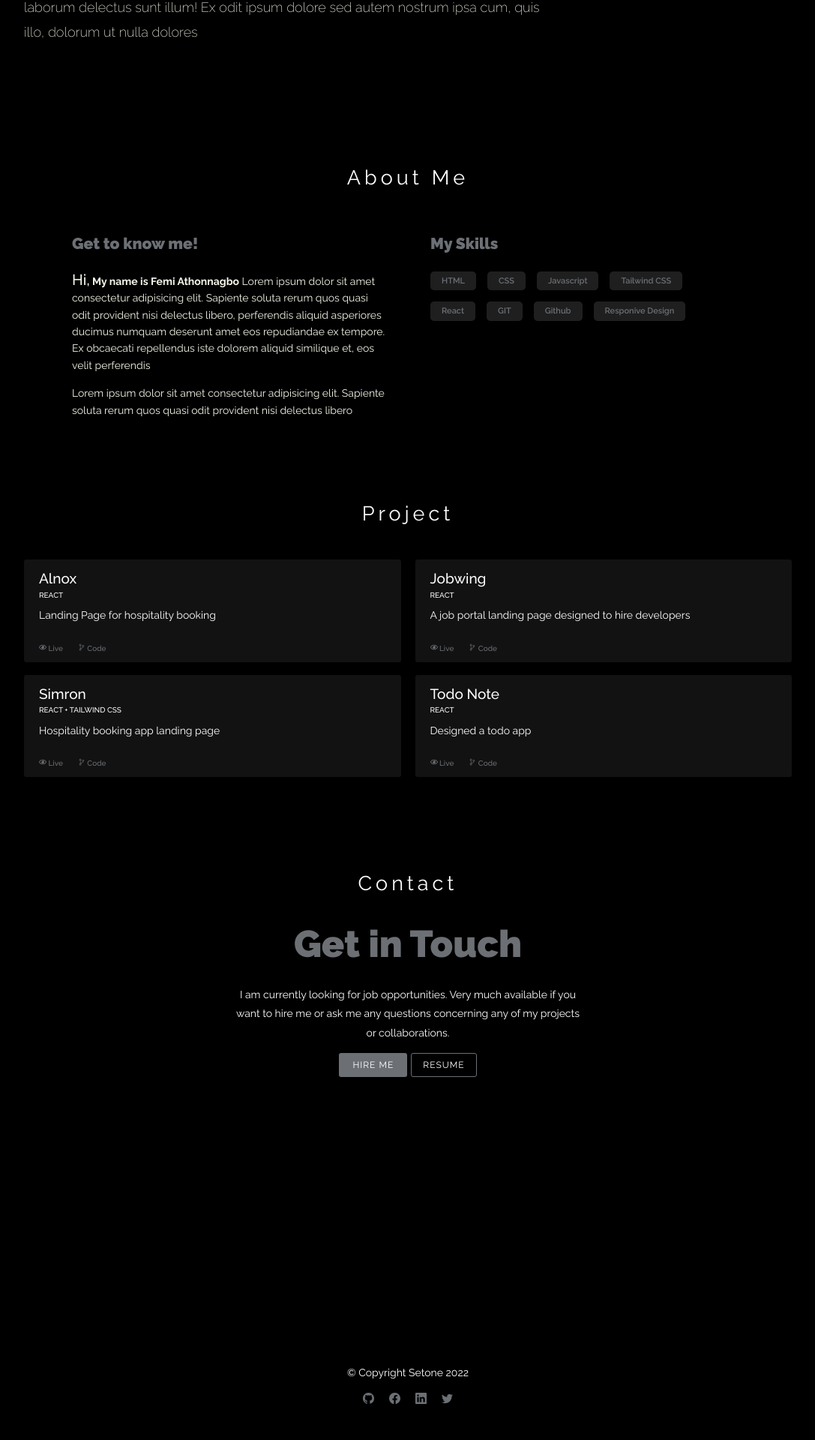
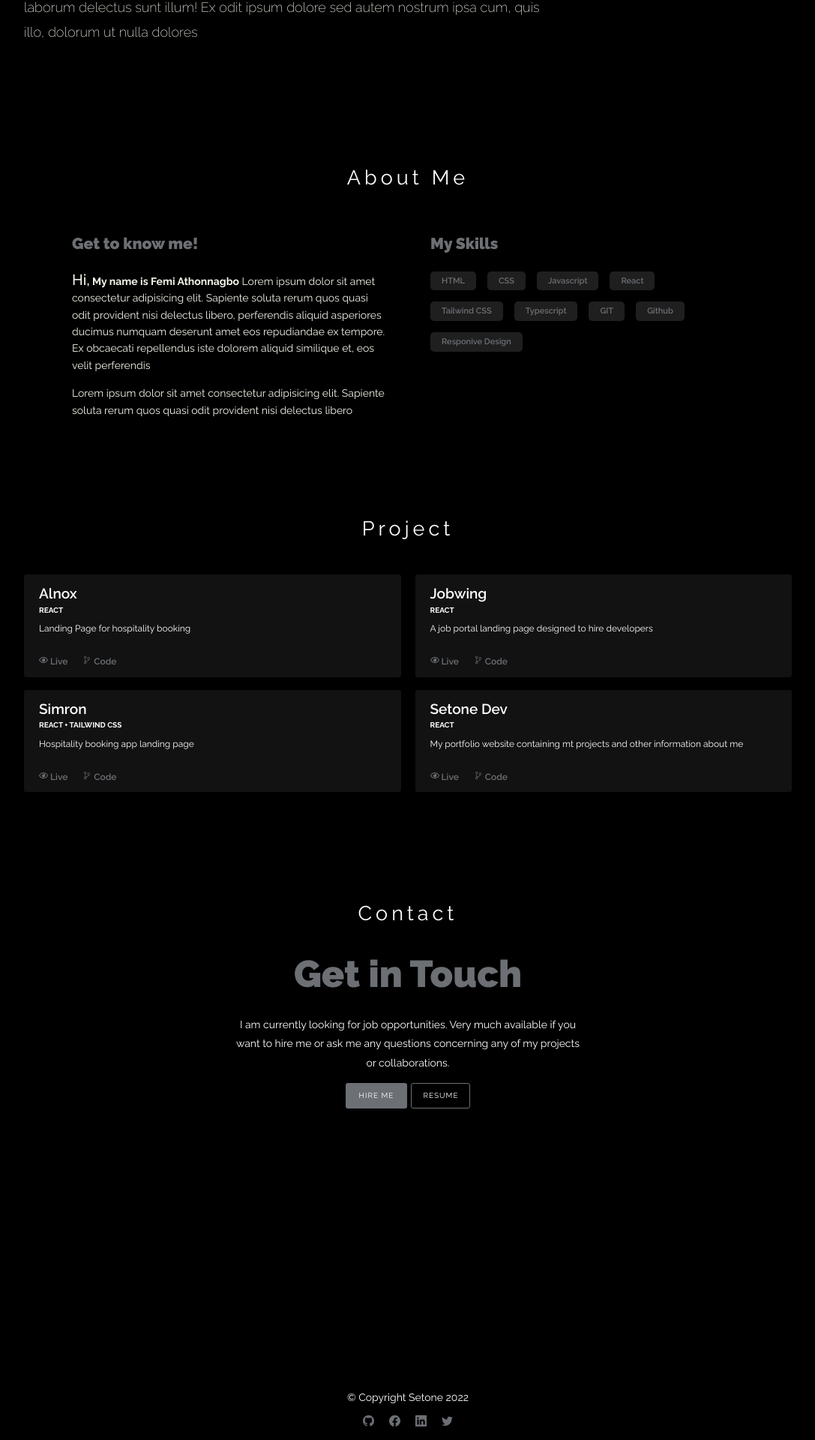
Before and after one commit to Setone01/Setone-Portfolio-v1, a React (Create React App) app: page / in a window 1280 px wide. Shown: the part 405-2325 px from the top of the page at 75% size, without its empty margins (96-1183 px from the left). Before the commit the page ends 2285 px from the top, so only its background shows below. Built offline with nearby package versions, Linux system fonts and the light colour scheme.

Commit message:
added hashlink

```diff
--- a/src/component/projects/Project.jsx
+++ b/src/component/Project/Project.jsx
@@ -1,6 +1,6 @@
 import React from "react";
 import styled from "styled-components";
-import { ContactTitle } from "../contact/Contact";
+import { ContactTitle } from "../Contact/Contact";
 import Proj from "../dummyData";
 import { FaRegEye } from "react-icons/fa";
 import { IoIosGitBranch } from "react-icons/io";
@@ -20,8 +20,8 @@ const Project = () => {
                 <small>{opt.stack}</small>
                 <p>{opt.desc}</p>
                 <div className="ProjBottom">
-                  <LinkSmall ><FaRegEye /> Live</LinkSmall>
-                  <LinkSmall ><IoIosGitBranch /> Code</LinkSmall>
+                  <a href={opt.live} ><FaRegEye /> Live</a>
+                  <a href={opt.gitlink}><IoIosGitBranch /> Code</a>
                 </div>
               </div>
             );
@@ -44,7 +44,7 @@ const Section = styled.div`
     justify-content: center;
     align-items: center;
     flex-flow: column;
-    padding: 3rem 0;
+    padding: 5rem 0;
     z-index: 10;
   }
 
@@ -64,12 +64,12 @@ const Section = styled.div`
 
   h3 {
     font-size: 1.9rem;
-    font-weight: 500;
+    font-weight: 600;
     margin-bottom: -0.8rem;
   }
 
   p {
-    /* font-size: 1.2rem; */
+    font-size: 1.2rem;
     font-weight: 400;
     margin-bottom: 2.5rem;
     margin-top: 0.5rem;
@@ -85,7 +85,7 @@ const Section = styled.div`
   }
   small {
     font-size: 1rem;
-    font-weight: 500;
+    font-weight: 700;
 
   }
 
@@ -98,6 +98,19 @@ const Section = styled.div`
     color: blue;
     cursor: pointer;
   }
+  a{
+  margin-right: 2rem;
+  font-size: 12px;
+  font-weight: 600;
+  color: #6c7075;
+  transition: 0.3s ease-in-out;
+  cursor: pointer;
+  z-index: 10;
+
+  :hover{
+    color: #fff;
+  }
+}
 
   @media (max-width: 800px) {
     .Container {
@@ -121,17 +134,5 @@ const Section = styled.div`
   }
 `;
 
-const LinkSmall = styled.small`
-  margin-right: 2rem;
-  font-weight: 400;
-  color: #6c7075;
-  transition: 0.3s ease-in-out;
-  cursor: pointer;
-  z-index: 10;
-
-  :hover{
-    color: #fff;
-  }
-`
 
 export default Project;
--- a/src/component/about/About.jsx
+++ b/src/component/about/About.jsx
@@ -1,12 +1,12 @@
 import React from "react";
 import styled from "styled-components";
-import { ContactTitle } from "../contact/Contact";
+import { ContactTitle } from "../Contact/Contact";
 // import NumberCard from '../UI card/NumberCard'
 import Skill from "./skills";
 
 const About = () => {
   return (
-    <MainContainer>
+    <MainContainer id="about">
       <div className="contentWrapper">
         <div className="ContentTitle">
           <ContactTitle>About Me</ContactTitle>
--- a/src/component/about/skills.jsx
+++ b/src/component/about/skills.jsx
@@ -16,22 +16,26 @@ const stacks = [
   },
   {
     id: 4,
+    title: "React",
+  },
+  {
+    id: 5,
     title: "Tailwind CSS",
   },
   {
-    id: 5,
-    title: "React",
+    id: 6,
+    title: "Typescript",
   },
   {
-    id: 6,
+    id: 7,
     title: "GIT",
   },
   {
-    id: 7,
+    id: 8,
     title: " Github",
   },
   {
-    id: 8,
+    id: 9,
     title: "Responive Design",
   },
 ];
--- a/src/component/contact/Contact.jsx
+++ b/src/component/contact/Contact.jsx
@@ -1,14 +1,14 @@
 import React from "react";
 import styled from "styled-components";
+import resume from "../../assets/Fem Athonnagbo.pdf";
 import { BsGithub, BsFacebook, BsLinkedin, BsTwitter } from "react-icons/bs";
-import myresume from "../Asset/Fem Athonnagbo.pdf";
 import { useState } from "react";
 
 const Contact = () => {
   const [isDropdown, setIsDropdown] = useState(false);
 
   return (
-    <Section id="contact">
+    <Section id="contact_me">
       <ContactWrapper>
         <ContactTitle>Contact</ContactTitle>
 
@@ -20,7 +20,7 @@ const Contact = () => {
         </Para>
         <Btn>
           <Btn1 onClick={() => setIsDropdown(!isDropdown)}>Hire Me</Btn1>
-          <Btn2 download href={myresume}>
+          <Btn2 href={resume} title=" " download>
             Resume
           </Btn2>
         </Btn>
@@ -38,10 +38,10 @@ const Contact = () => {
             <CopyTitle> &copy; Copyright Setone 2022</CopyTitle>
           </Copyright>
           <Socials>
-            <BsGithub className="Icon" />
-            <BsFacebook className="Icon" />
-            <BsLinkedin className="Icon" />
-            <BsTwitter className="Icon" />
+            <BsGithub className="Icon" href="" />
+            <BsFacebook className="Icon" href="" />
+            <BsLinkedin className="Icon" href="" />
+            <BsTwitter className="Icon" href="" />
           </Socials>
         </Footer>
       </ContactWrapper>
@@ -114,14 +114,14 @@ const Btn = styled.div`
   align-items: center;
   margin-bottom: 1rem;
 `;
-const Btn1 = styled.button`
+const Btn1 = styled.a`
   background-color: #6c7075;
   padding: 0.9rem 1.8rem;
   border-radius: 3px;
   border: none;
   margin-right: 0.5rem;
   color: #fff;
-  font-size: 1.2rem;
+  font-size: 1rem;
   text-transform: uppercase;
   letter-spacing: 1px;
   font-weight: 400;
@@ -140,13 +140,13 @@ const Btn1 = styled.button`
     font-size: 0.8rem;
   }
 `;
-const Btn2 = styled.button`
+const Btn2 = styled.a`
   background-color: transparent;
   padding: 0.8rem 1.5rem;
   border-radius: 3px;
   border: 1.4px solid #6c7075;
   color: #fff;
-  font-size: 1.2rem;
+  font-size: 1rem;
   text-transform: uppercase;
   letter-spacing: 1px;
   font-weight: 400;
@@ -175,12 +175,13 @@ const Grid = styled.div`
   align-items: center;
   flex-flow: column;
 `;
-const Box = styled.div`
+const Box = styled.a`
   margin-top: 1rem;
   border: 1.4px solid #6c7075;
   border-radius: 3px;
-  padding: 0.4rem 1.5rem;
+  padding: 0.4rem 1.3rem;
   letter-spacing: 1px;
+  color: #fff;
   font-size: 1.5rem;
   font-weight: 200;
   cursor: pointer;
@@ -191,7 +192,7 @@ const Box = styled.div`
     margin-top: 0;
   }
 `;
-const Box1 = styled.div`
+const Box1 = styled.a`
   margin-top: 1rem;
   background: transparent;
   font-size: 1.5rem;
@@ -235,6 +236,7 @@ const Socials = styled.div`
     color: #6c7075;
     font-size: 1.5rem;
     margin-right: 2rem;
+    margin-bottom: 1rem;
     transition: 0.3s all ease-in-out;
 
     :hover {
--- a/src/component/dummyData.js
+++ b/src/component/dummyData.js
@@ -4,27 +4,33 @@ const Proj = [
     title: "Alnox",
     stack: "REACT",
     desc: "Landing Page for hospitality booking",
+    live: "https://setone.netlify.app/",
+    gitlink: "https://github.com/olufemi09/setonhacks",
   },
   {
     id: 2,
     title: "Jobwing",
     stack: "REACT",
     desc: "A job portal landing page designed to hire developers",
+    live: "https://setone.netlify.app/",
+    gitlink: "https://github.com/olufemi09/setonhacks",
   },
   {
     id: 3,
     title: "Simron",
     stack: "REACT + TAILWIND CSS",
     desc: "Hospitality booking app landing page",
+    live: "https://setone.netlify.app/",
+    gitlink: "https://github.com/olufemi09/setonhacks",
   },
   {
     id: 4,
-    title: "Todo Note",
+    title: "Setone Dev",
     stack: "REACT",
-    desc: "Designed a todo app",
+    desc: "My portfolio website containing mt projects and other information about me",
+    live: "https://setone.netlify.app/",
+    gitlink: "https://github.com/olufemi09/setonhacks",
   },
 ];
 
-
-
 export default Proj;
--- a/src/component/header/Header.jsx
+++ b/src/component/header/Header.jsx
@@ -1,45 +1,54 @@
 import React, { useState } from "react";
-import { Link } from "react-router-dom";
 import styled from "styled-components";
-import { NavHashLink } from "react-router-hash-link";
-import { HiXMark, HiOutlineBars3 } from "react-icons/hi2";
+// import { NavHashLink } from "react-router-hash-link";
+import { HiXMark, HiOutlineBars2 } from "react-icons/hi2";
 
 const Header = () => {
   const [isMobile, setIsMobile] = useState(false);
 
+  const navlink = [
+    {
+      id: 1,
+      path: "/",
+      title: "Home",
+    },
+    {
+      id: 2,
+      path: "/#about",
+      title: "About",
+    },
+    {
+      id: 3,
+      path: "/#project",
+      title: "Project",
+    },
+    {
+      id: 4,
+      path: "/#contact_me",
+      title: "Contact",
+    },
+  ];
+
   return (
     <MainHeader className="mainHeader" id="contact">
       <div className="navContainer">
-        <Link to="/" className="navLogo">
+        <a href="/" className="navLogo">
           <h4>Setone.dev</h4>
-        </Link>
+        </a>
         <ul
           className={isMobile ? "navMobile" : "navLink"}
           onClick={() => setIsMobile(false)}
         >
-          <li>
-            <NavHashLink to="/" className="link">
-              Home
-            </NavHashLink>
-          </li>
-          <li>
-            <NavHashLink to="/#about" className="link">
-              About
-            </NavHashLink>
-          </li>
-          <li>
-            <NavHashLink to="/#project" className="link">
-              Project
-            </NavHashLink>
-          </li>
-          <li>
-            <NavHashLink to="/#contact" className="link">
-              Contact
-            </NavHashLink>
-          </li>
+          {navlink.map((item) => (
+            <li key={item.id}>
+              <a href={item.path} className="link">
+                {item.title}
+              </a>
+            </li>
+          ))}
         </ul>
         <div className="mobileToggle" onClick={() => setIsMobile(!isMobile)}>
-          {isMobile ? <HiXMark /> : <HiOutlineBars3 />}
+          {isMobile ? <HiXMark /> : <HiOutlineBars2 />}
         </div>
       </div>
     </MainHeader>
@@ -73,7 +82,7 @@ const MainHeader = styled.div`
   h4 {
     color: rgb(255, 255, 255);
     font-weight: 500;
-    font-size: 1.5rem;
+    font-size: 2rem;
     font-family: "Raleway";
   }
 
@@ -97,6 +106,10 @@ const MainHeader = styled.div`
   @media screen and (max-width: 800px) {
     .navContainer {
       width: 100%;
+    }
+
+    h4{
+      font-size: 1.8rem;
     }
 
     .navLogo {
```
Also changed, not shown: src/App.js (+3 -4 lines), src/Layout/Home.jsx (+4 -4 lines), src/component/Project/ProjUI.jsx (renamed from src/component/projects/ProjUI.jsx, +4 -4 lines), 1 other file (tests, documents, lock files or other folders).
